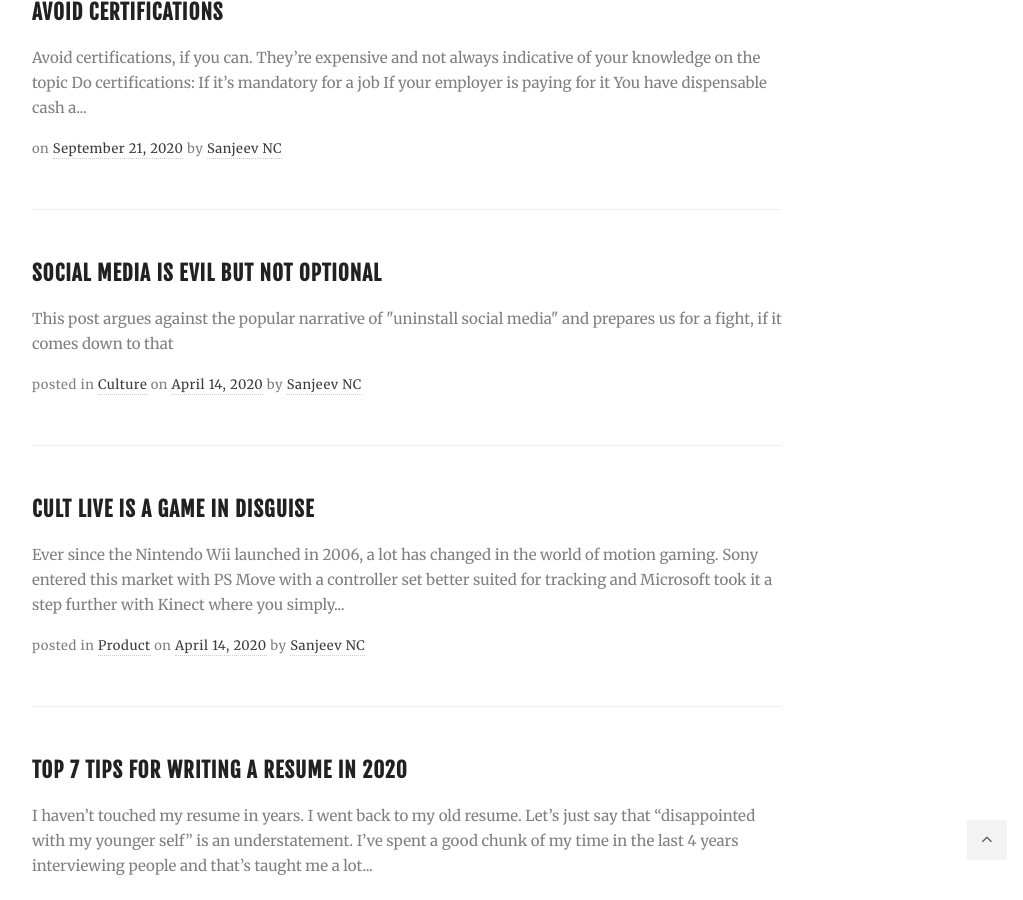
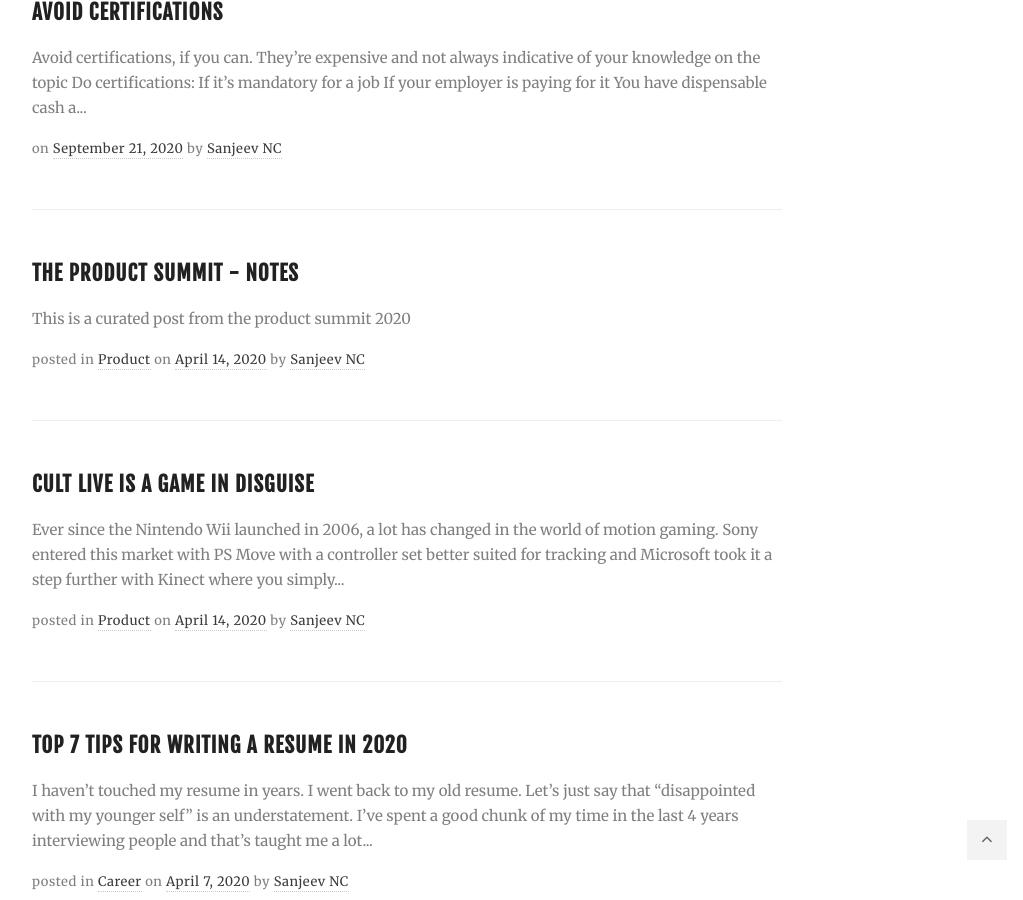
Before and after one commit to yenceesanjeev/saasgeneralist.github.io, a Jekyll site: the page built from index.html, in a window 1280 px wide and 900 px high, scrolled down 986 px. Shown: the whole window, without its empty margins (233-1256 px from the left). Built offline with Jekyll 4.4.1, drawn with Linux system fonts in a browser that asks for light colours; nearby versions of some CDN libraries; the list of posts is cut into pages by our own code.

Commit message:
Update 2020-10-11-the-product-summit.md

```diff
--- a/_posts/blogs/2020-10-11-the-product-summit.md
+++ b/_posts/blogs/2020-10-11-the-product-summit.md
@@ -1,15 +1,15 @@
 ---
 layout: post
-title:  Social media is evil but not optional
+title:  The Product Summit - Notes
 date:   2020-04-14
 image:  /images/the_prod_summit.png
-tags:   [Culture]
+tags:   [Product]
 permalink: /post/the-product-summit-summary
 categories: blog
-description: This post argues against the popular narrative of "uninstall social media" and prepares us for a fight, if it comes down to that
+description: This is a curated post from the product summit 2020
 ---
 
-The Product Summit - Notes
+
 
 Zerodha Key Note - The Growth Mindset by Nithin Kamath
 - "You can't ever predict these up and downs in entrepreneurship"
```
